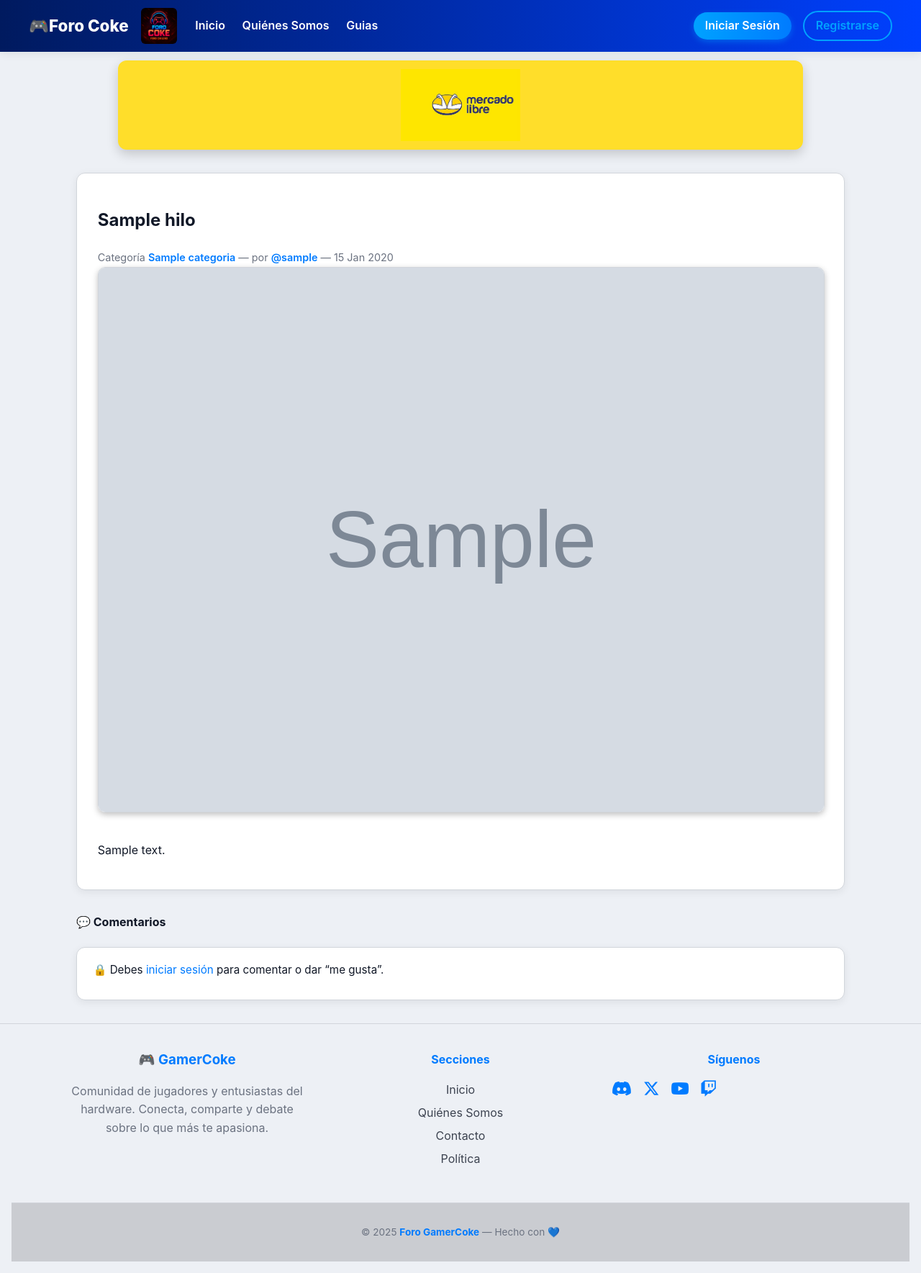
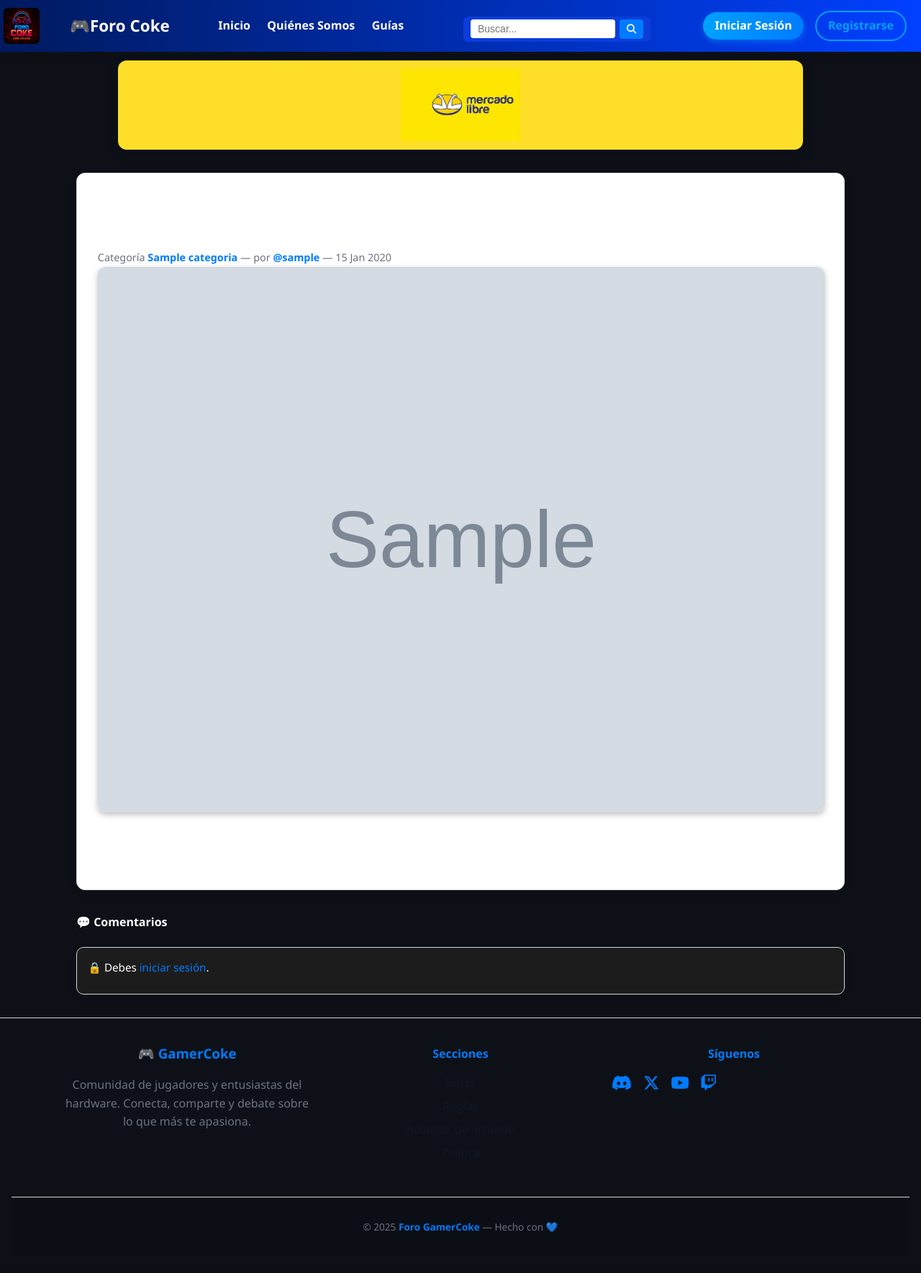
Before and after one commit to CoKe-19/Foro-De-Discusion, a Django app: template templates/hilos/detalle_hilo.html in a window 1280 px wide. Shown: the whole page at 72% size. After the commit the page ends 1713 px from the top, so only its background shows below. Run offline with Django 3.2, Linux system fonts and the light colour scheme; the template is opened without the code that fills it: most values are stand-ins (such as "Sample title", 1, 10 or a date in 2020); grey boxes marked "Sample" are stand-in pictures; some libraries are stand-ins or nearby versions.

Commit message:
HTML corregidos botones sin sentido ,responsive

```diff
--- a/hilos/static/foro/css/style.css
+++ b/hilos/static/foro/css/style.css
@@ -22,7 +22,7 @@ a:hover{color:var(--accent-hover)}
   color:#fff;box-shadow:var(--shadow);padding:.7rem 0;position:sticky;top:0;z-index:1000
 }
 .nav-container{max-width:1200px;margin:0 auto;display:flex;align-items:center;justify-content:space-between;padding:0 1.5rem}
-.nav-left,.nav-right{display:flex;align-items:center;gap:1rem}
+.nav-left,.nav-right{display:flex;align-items:center;gap:1rem;padding-right: 20px;  }
 .logo-text{font-weight:800;font-size:1.4rem;color:#fff;margin-right:1rem}
 .nav-links a{color:#fff;font-weight:600;padding:.4rem .6rem;border-radius:6px;transition:background .2s}
 .nav-links a:hover{background:rgba(255,255,255,.15)}
@@ -305,3 +359,148 @@ a:hover{color:var(--accent-hover)}
   display: flex;
   margin-left: 210px;
 }
+
+.search-form {
+  display: flex;
+  align-items: center;
+  gap: 6px;
+  background-color: #0b3dda;
+  padding: 4px 10px;
+  border-radius: 6px;
+  margin-top: 8px;
+}
+
+.search-form input[type="text"] {
+  border: none;
+  outline: none;
+  padding: 5px 10px;
+  border-radius: 4px;
+  font-size: 14px;
+}
+
+.search-form button {
+  background-color: #007bff;
+  color: white;
+  border: none;
+  padding: 6px 10px;
+  border-radius: 4px;
+  cursor: pointer;
+}
+
+.search-form button:hover {
+  background-color: #0056b3;
+}
+
+.search-float {
+  position: absolute;
+  top: 20px;
+  right: 20px;
+}
+
+
+body {
+    background-color: #0d1117;
+    color: white;
+    font-family: 'Segoe UI', Tahoma, Geneva, Verdana, sans-serif;
+}
+
+.navbar-nav {
+  display: flex;
+  flex-direction: row;
+  align-items: center;
+  justify-content: start;
+  flex-wrap: wrap;
+  gap: 42px;
+  padding-left: 20px;
+  margin: 0;
+}
+
+.nav-link {
+  color: white;
+  text-decoration: none;
+  font-weight: 500;
+  padding: 5px 8px;
+  transition: color 0.2s;
+}
+
+.nav-link:hover {
+  color: #ffcc00;
+}
+
+header {
+  display: flex;
+  align-items: center;
+  justify-content: space-between;
+  flex-wrap: wrap;
+  padding: 10px 30px;
+}
+
+.search-bar {
+  display: flex;
+  align-items: center;
+  gap: 5px;
+}
+
+.search-bar input {
+  padding: 5px 10px;
+  border-radius: 5px;
+  border: none;
+}
+
+.search-bar button {
+  background-color: #0066ff;
+  border: none;
+  padding: 6px 10px;
+  border-radius: 5px;
+  color: white;
+  cursor: pointer;
+}
+
+.comment-card {
+   background-color: #1c1c1c;
+   padding: 15px;
+   border-radius: 10px;
+   margin-bottom: 15px;
+   color: white;
+}
+
+.comment-header {
+   display: flex;
+   align-items: center;
+   margin-bottom: 10px;
+}
+
+.avatar-comentario {
+   width: 48px;
+   height: 48px;
+   border-radius: 50%;
+   margin-right: 10px;
+   object-fit: cover;
+   border: 2px solid #007bff;
+}
+
+.comment-meta {
+   font-size: 14px;
+}
+
+.fecha-comentario {
+   color: #aaa;
+}
+
+.rol-admin {
+   background-color: #dc3545;
+   color: white;
+   padding: 3px 8px;
+   border-radius: 5px;
+   font-weight: bold;
+   font-size: 0.9rem;
+}
+
+.rol-usuario {
+   background-color: #6c757d;
+   color: white;
+   padding: 3px 8px;
+   border-radius: 5px;
+   font-weight: bold;
+   font-size: 0.9rem;
+}
--- a/hilos/urls.py
+++ b/hilos/urls.py
@@ -42,7 +42,7 @@ urlpatterns = [
     path('respuestas/<int:respuesta_id>/eliminar/', views.eliminar_respuesta, name='respuesta_eliminar'),
     path('like/<int:respuesta_id>/', views.toggle_like, name='toggle_like'),
 
-    # 📂 Categorías
+    # Categorías
     path('categorias/', views.lista_categorias, name='lista_categorias'),
     path('categorias/crear/', views.crear_categoria, name='categoria_crear'),
     path('categorias/<int:categoria_id>/editar/', views.editar_categoria, name='categoria_editar'),
--- a/templates/hilos/base.html
+++ b/templates/hilos/base.html
@@ -2,24 +2,23 @@
 <!DOCTYPE html>
 <html lang="es">
    <head>
-      <meta charset="UTF-8">
+      <meta charset="UTF-8" />
       <title>{% block title %}Foro GamerCoke{% endblock %}</title>
       <link rel="stylesheet" href="https://cdnjs.cloudflare.com/ajax/libs/font-awesome/6.6.0/css/all.min.css">
-      <link rel="stylesheet" href="{% static 'foro/css/style.css' %}?v=v8">
+      <link rel="stylesheet" href="{% static 'foro/css/style.css' %}?v=v12">
    </head>
    <body class="{% block body_class %}{% endblock %}">
       <header class="header">
-         <div class="nav-container">
-            <!-- 🔹 Navegación izquierda -->
-            <div class="nav-left">
+         <!-- Izquierda: Logo + navegación -->
+         <div class="navbar-nav d-flex flex-row align-items-center gap-3" style="flex-wrap: wrap;">
+            <img src="{% static 'foro/img/logoforocoke.png' %}" alt="Logo Foro" class="logo-img" />
             <span class="logo-text">🎮Foro Coke</span>
-               <img src="{% static 'foro/img/logoforocoke.png' %}" alt="Logo Foro" class="logo-img">
             <nav class="nav-links">
                <a href="{% url 'pagina_principal' %}">Inicio</a>
                <a href="{% url 'quienes_somos' %}">Quiénes Somos</a>
-                  <a href="{% url 'guias' %}">Guias</a>
+               <a href="{% url 'guias' %}">Guías</a>
                {% if user.is_authenticated %}
-                  <a href="{% url 'lista_hilos' %}">Explorar</a>
+               <a href="{% url 'lista_hilos' %}">Explorar Hilos</a>
                <a href="{% url 'mis_hilos' %}">Mis Hilos</a>
                <a href="{% url 'hilo_crear' %}">Crear Hilo</a>
                <a href="{% url 'ver_perfil' user.username %}">Perfil</a>
@@ -30,8 +29,15 @@
                {% endif %}
             </nav>
          </div>
-            <!-- 🔹 Navegación derecha -->
-            <div class="nav-right">
+         <!-- Centro: Barra de búsqueda -->
+         <div class="search-container">
+            <form method="get" action="{% url 'buscar' %}" class="search-form">
+               <input type="text" name="query" placeholder="Buscar..." required />
+               <button type="submit"><i class="fa fa-search"></i></button>
+            </form>
+         </div>
+         <!-- Derecha: Usuario y sesión -->
+         <div class="nav-right flex-row align-center">
             {% if user.is_authenticated %}
             <div class="user-info">
                <span class="user-name">{{ user.username }}</span>
@@ -43,7 +49,6 @@
                {% csrf_token %}
                <button type="submit" class="btn-logout">Salir</button>
             </form>
-            </div>
             {% else %}
             <a href="{% url 'login' %}" class="btn-login">Iniciar Sesión</a>
             <a href="{% url 'registrar_usuario' %}" class="btn-register">Registrarse</a>
@@ -51,13 +56,13 @@
          </div>
          </div>
       </header>
-      <!-- 🟡 Banner Publicitario Mercado Libre -->
+      <!-- Banner Publicitario -->
       <div class="banner-ml">
          <a href="https://www.mercadolibre.cl/" target="_blank" rel="noopener noreferrer">
-         <img src="{% static 'foro/img/mercadolibre.jpg' %}" alt="Publicidad Mercado Libre">
+         <img src="{% static 'foro/img/mercadolibre.jpg' %}" alt="Publicidad Mercado Libre" />
          </a>
       </div>
-      <!-- 🔹 Contenido principal -->
+      <!-- Contenido principal -->
       <main class="{% block main_class %}container{% endblock %}">
          {% if messages %}
          {% for message in messages %}
@@ -77,9 +82,9 @@
             <div class="footer-center">
                <h4>Secciones</h4>
                <ul>
-                  <li><a href="#">Inicio</a></li>
-                  <li><a href="#">Quiénes Somos</a></li>
-                  <li><a href="#">Contacto</a></li>
+                  <li><a href="{% url 'pagina_principal' %}">Inicio</a></li>
+                  <li><a href="{% url 'reglas' %}">Reglas</a></li>
+                  <li><a href="{% url 'acuerdo' %}">Acuerdo del usuario</a></li>
                   <li><a href="#">Política</a></li>
                </ul>
             </div>
@@ -94,7 +99,7 @@
             </div>
          </div>
          <div class="footer-bottom">
-            <p>© 2025 <strong>Foro GamerCoke</strong> — Hecho con 💙 </p>
+            <p>© 2025 <strong>Foro GamerCoke</strong> — Hecho con 💙</p>
          </div>
       </footer>
    </body>
--- a/templates/hilos/buscar.html
+++ b/templates/hilos/buscar.html
@@ -1,6 +1,6 @@
 {% extends "hilos/base.html" %}
 {% block content %}
-<section class="card">
+<section class="comment-card">
    <h2>Resultados para "{{ query }}"</h2>
    {% if resultados %}
    {% for hilo in resultados %}
--- a/templates/hilos/confirm_delete.html
+++ b/templates/hilos/confirm_delete.html
@@ -8,7 +8,7 @@
    <form method="post">
       {% csrf_token %}
       <button type="submit" class="btn-danger">Sí, eliminar</button>
-      <a href="{% url 'detalle_hilo' hilo_id=hilo.id %}" class="btn-brand">Cancelar</a>
+      <a href="{% url 'lista_hilos' %}" class="btn btn-secondary">Cancelar</a>
    </form>
    {% elif respuesta %}
    {% if user == respuesta.usuario %}
--- a/templates/hilos/confirm_delete_categoria.html
+++ b/templates/hilos/confirm_delete_categoria.html
@@ -1,7 +1,7 @@
 {% extends "hilos/base.html" %}
 {% block title %}Eliminar Categoría{% endblock %}
 {% block content %}
-<section class="card">
+<section class="confirm-container">
    <h2>Confirmar Eliminación</h2>
    <p>¿Seguro que quieres eliminar la categoría "<strong>{{ categoria.nombre }}</strong>"?</p>
    <form method="post">
--- a/templates/hilos/detalle_hilo.html
+++ b/templates/hilos/detalle_hilo.html
@@ -21,11 +21,22 @@
       {% if respuestas %}
       {% for respuesta in respuestas %}
       <div class="comment-card">
+         <div class="comment-header">
+            <a href="{% url 'ver_perfil' respuesta.usuario.username %}">
+            {% if respuesta.usuario.perfil.avatar %}
+            <img src="{{ respuesta.usuario.perfil.avatar.url }}" alt="Foto de perfil" class="avatar-comentario">
+            {% else %}
+            <img src="{% static 'img/default-avatar.png' %}" alt="Sin foto" class="avatar-comentario">
+            {% endif %}
+            </a>
+            <div class="comment-meta">
+               <a href="{% url 'ver_perfil' respuesta.usuario.username %}">
+               <strong>{{ respuesta.usuario.username }}</strong>
+               </a><br>
+               <span class="fecha-comentario">{{ respuesta.fecha|date:"d/m/Y" }}</span>
+            </div>
+         </div>
          <p>{{ respuesta.contenido|linebreaks }}</p>
-         <div class="comment-meta">
-            <span>Por <strong>@{{ respuesta.usuario.username }}</strong></span>
-            <span>{{ respuesta.fecha|date:"d/m/Y" }}</span>
-         </div>
          <div class="comment-actions">
             <div class="like-section">
                <form method="post" action="{% url 'toggle_like' respuesta.id %}">
@@ -64,7 +75,7 @@
       </div>
       {% else %}
       <div class="comment-card">
-         <p>🔒 Debes <a href="{% url 'login' %}">iniciar sesión</a> para comentar o dar “me gusta”.</p>
+         <p>🔒 Debes <a href="{% url 'login' %}">iniciar sesión</a>.</p>
       </div>
       {% endif %}
    </section>
--- a/templates/hilos/lista_hilos.html
+++ b/templates/hilos/lista_hilos.html
@@ -5,7 +5,6 @@
    <div class="table-header">
       <h2>🧵 Hilos Generales</h2>
       {% if user.is_authenticated %}
-      <a href="{% url 'hilo_crear' %}" class="btn-primary">+ Crear Hilo</a>
       {% endif %}
    </div>
    <div class="table-container">
@@ -27,7 +26,7 @@
                <td>{{ forloop.counter }}</td>
                <td>{{ hilo.titulo }}</td>
                <td>{{ hilo.categoria.nombre }}</td>
-               <td>@{{ hilo.usuario.username }}</td>
+               <td>{{ hilo.usuario.username }}</td>
                <td>{{ hilo.fecha|date:"d/m/Y" }}</td>
                <td class="acciones-cell">
                   <a href="{% url 'detalle_hilo' hilo.id %}" class="btn-view">Ver</a>
--- a/templates/hilos/mis_hilos.html
+++ b/templates/hilos/mis_hilos.html
@@ -4,7 +4,6 @@
 <div class="container">
    <div class="table-header">
       <h2>📂 Mis Hilos</h2>
-      <a href="{% url 'hilo_crear' %}" class="btn-primary">+ Crear Hilo</a>
    </div>
    <div class="table-container">
       {% if hilos %}
```
Also changed, not shown: other parts of hilos/static/foro/css/style.css (+57 -3 lines), hilos/views.py (+4 -8 lines), templates/hilos/like_respuesta.html (deleted, +0 -11 lines), templates/hilos/ver_perfil.html (+8 -0 lines). Lines whose indentation alone changed are shown as unchanged.
